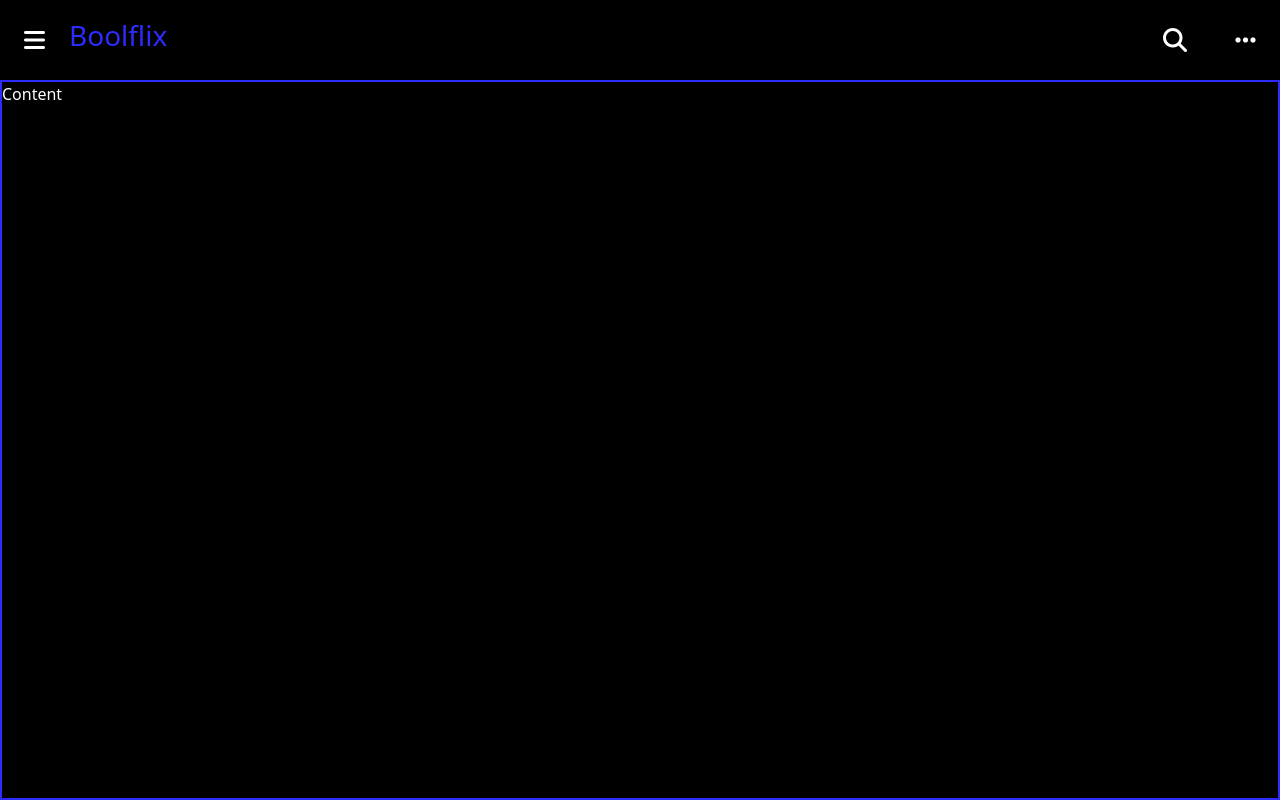
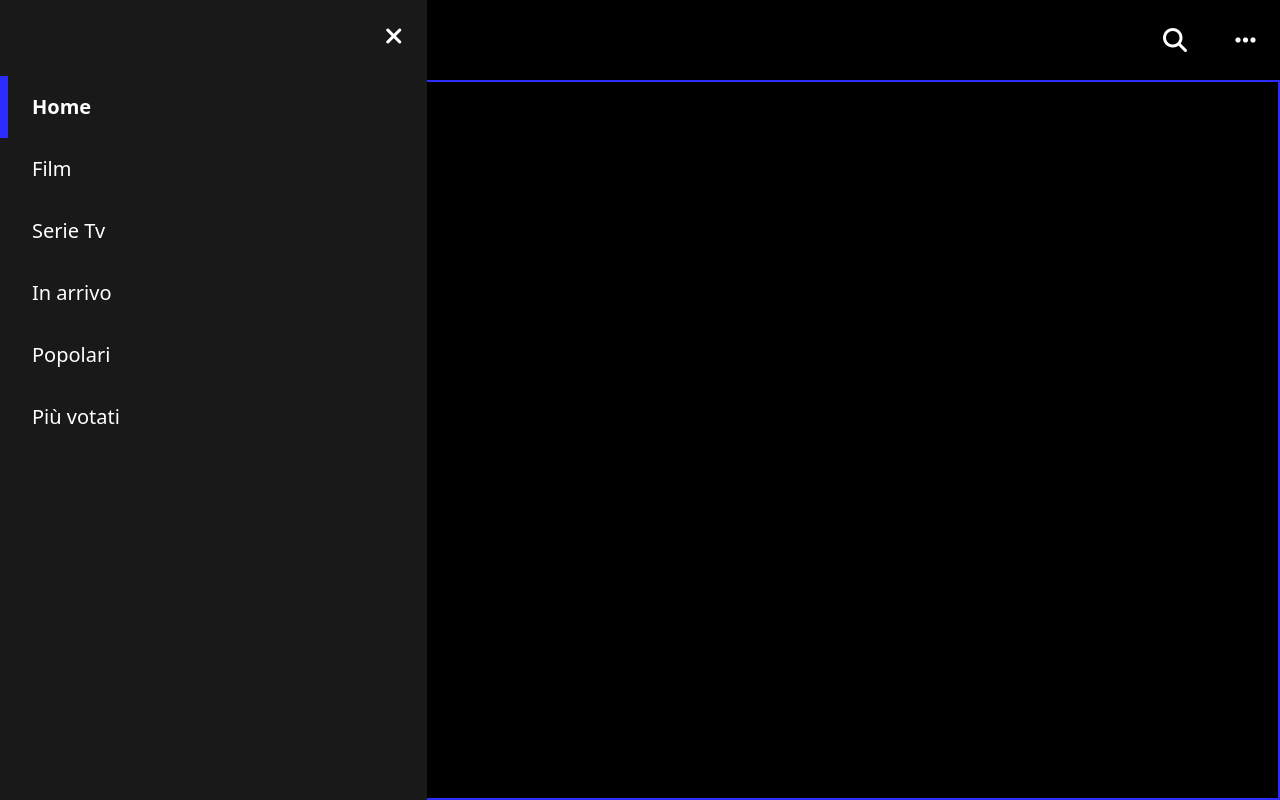
Before and after one commit to totarochristian/vite-boolflix, a Vue app: page / in a window 1280 px wide. Both pictures are taken after a click on the icon 34 px from the left and 40 px from the top of the page. Built offline with nearby package versions, Linux system fonts and the light colour scheme.

Commit message:
Add SectionsComponent and install it inside the TopBarComponent

```diff
--- a/src/assets/styles/partial/_variables.scss
+++ b/src/assets/styles/partial/_variables.scss
@@ -6,3 +6,5 @@ $mainSize: calc(100vh - $headerSize);
 $bodyBackgroundColor: black;
 $bodyColor: white;
 $titleColor: rgb(44, 44, 255);
+$sectionsBackgroundColor: #191919;
+$sectionsHoverBackgroundColor: #303030;
--- a/src/components/main/TopBarComponent.vue
+++ b/src/components/main/TopBarComponent.vue
@@ -2,18 +2,21 @@
   <header>
     <MenuComponent v-if="!store.menuSettings.isSearchBarOpened"/>
     <SearchComponent v-if="store.menuSettings.isSearchBarOpened"/>
+    <SectionsComponent v-if="store.menuSettings.isSectionsOpened"/>
   </header>
 </template>
 
 <script>
   import MenuComponent from '../subMain/topBar/MenuComponent.vue';
   import SearchComponent from '../subMain/topBar/SearchComponent.vue';
+  import SectionsComponent from '../subMain/topBar/SectionsComponent.vue';
   import { store } from '../../data/store'
   export default {
     name: 'TopBarComponent',
     components: {
       MenuComponent,
-      SearchComponent
+      SearchComponent,
+      SectionsComponent
     },
     data(){
       return{
--- a/src/components/subMain/topBar/MenuComponent.vue
+++ b/src/components/subMain/topBar/MenuComponent.vue
@@ -1,7 +1,7 @@
 <template>
   <div id="menuComponent" class="p-4 d-flex justify-content-between align-items-center">
     <div id="menuComponentTitle" class="d-flex align-items-center gap-4">
-      <i class="fs-4 fa-solid fa-bars text-white"></i>
+      <i class="fs-4 fa-solid fa-bars text-white" @click="store.menuSettings.isSectionsOpened = true"></i>
       <h3>Boolflix</h3>
     </div>
     <div id="menuComponentActions" class="d-flex align-items-center gap-4">
@@ -12,7 +12,7 @@
 </template>
 
 <script>
-  import { store } from '../../../data/store'
+  import { store } from '../../../data/store';
   export default {
     name: 'MenuComponent',
     data(){
--- /dev/null
+++ b/src/components/subMain/topBar/SectionsComponent.vue
@@ -0,0 +1,56 @@
+<template>
+  <div id="sectionsComponent" class="col-8 col-md-6 col-lg-4 d-flex flex-column gap-1">
+    <div id="sectionsComponentHeader" class="p-4 d-flex justify-content-end align-items-center">
+      <i class="fs-4 fa-solid fa-xmark" @click="store.menuSettings.isSectionsOpened = false"></i>
+    </div>
+    <div id="sectionsComponentContent" class="d-flex flex-column justify-content-center align-items-center">
+      <div v-for="section in store.menuSettings.sections" class="fs-5 col-12 section px-4 py-3" :class="{'active fw-bold': section.isActive}" @click="ChangeActiveSection(section.name)">
+        {{ section.name }}
+      </div>
+    </div>
+  </div>
+</template>
+
+<script>
+  import { store } from '../../../data/store';
+  export default {
+    name: 'SectionsComponent',
+    data(){
+      return{
+        store
+      }
+    },
+    methods:{
+      ChangeActiveSection(name){
+        store.menuSettings.sections.forEach((section) => {
+          section.isActive = section.name != name ? false : true;
+        });
+      }
+    }
+  }
+</script>
+
+<style lang="scss" scoped>
+  @use '../../../assets/styles/partial/variables' as *;
+  #sectionsComponent{
+    z-index: 1000;
+    position: absolute;
+    top: 0;
+    left: 0;
+    height: 100%;
+    background-color: $sectionsBackgroundColor;
+    i{
+      cursor: pointer;
+    }
+    .section{
+      cursor: pointer;
+      border-left: 8px solid transparent;
+      &:hover{
+        background-color: $sectionsHoverBackgroundColor;
+      }
+    }
+    .active, .section:hover{
+        border-color: $titleColor;
+      }
+  }
+</style>
--- a/src/data/store.js
+++ b/src/data/store.js
@@ -6,8 +6,34 @@ export const store = reactive({
     baseUrl: 'https://api.themoviedb.org/3/'
   },
   menuSettings: {
-    isSearchBarOpened: true,
+    isSectionsOpened: false,
+    isSearchBarOpened: false,
     textToSearch: '',
-    sections: ["Home", "Film", "Serie Tv", "In arrivo", "Popolari", "Più votati"]
+    sections: [
+      {
+        name: "Home",
+        isActive: true
+      },
+      {
+        name: "Film",
+        isActive: false
+      },
+      {
+        name: "Serie Tv",
+        isActive: false
+      },
+      {
+        name: "In arrivo",
+        isActive: false
+      },
+      {
+        name: "Popolari",
+        isActive: false
+      },
+      {
+        name: "Più votati",
+        isActive: false
+      }
+    ]
   }
 });
```
Also changed, not shown: milestones.txt.
